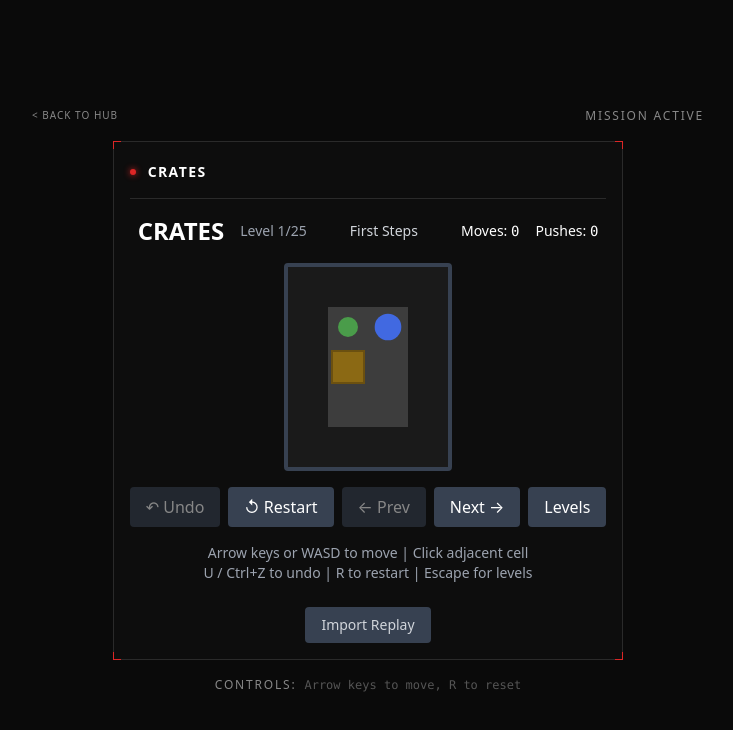
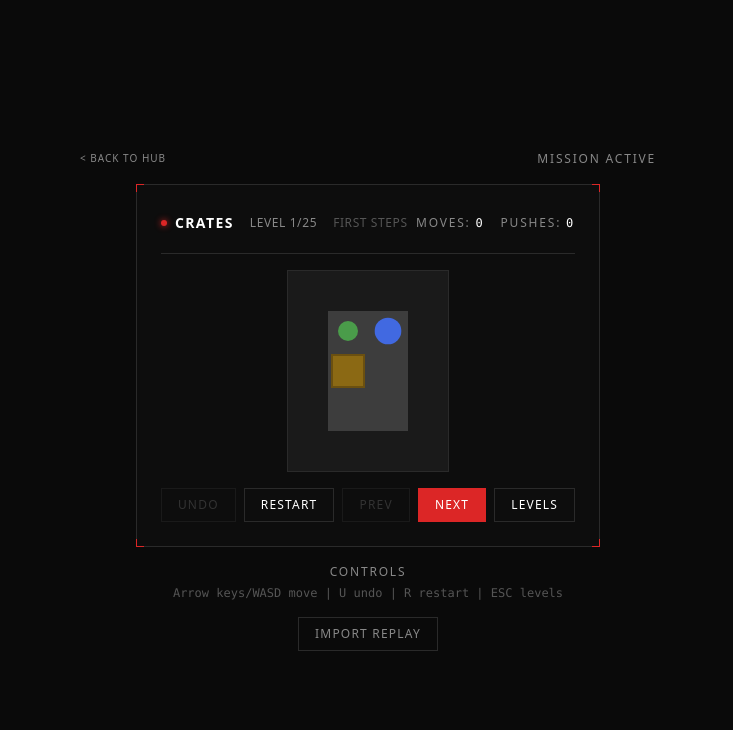
Before and after one commit to sudokatie/crates, a Next.js app: page /games/crates/ in a window 1280 px wide. Shown: the top 730 px of the page, without its empty margins (272-1005 px from the left). Built offline with nearby package versions, Linux system fonts and the light colour scheme.

Commit message:
complete mission control ui overhaul

```diff
--- a/src/app/page.tsx
+++ b/src/app/page.tsx
@@ -4,34 +4,8 @@ import { GameCanvas } from '@/components/GameCanvas';
 
 export default function Home() {
   return (
-    <main className="min-h-screen bg-[#0a0a0a] flex flex-col items-center justify-center p-4">
-      {/* Header */}
-      <div className="w-full max-w-2xl mb-4">
-        <div className="flex items-center justify-between">
-          <a href="/games/" className="mc-link">&lt; BACK TO HUB</a>
-          <span className="mc-header">MISSION ACTIVE</span>
-        </div>
-      </div>
-
-      {/* Game Panel */}
-      <div className="mc-panel p-4">
-        {/* Title Bar */}
-        <div className="flex items-center gap-3 mb-4 pb-3 border-b border-[#2a2a2a]">
-          <div className="mc-dot" />
-          <h1 className="mc-header-primary text-lg">CRATES</h1>
-        </div>
-
-        {/* Game Canvas */}
-        <GameCanvas />
-      </div>
-
-      {/* Controls */}
-      <div className="w-full max-w-2xl mt-4">
-        <div className="flex items-center justify-center gap-2">
-          <span className="mc-header text-[10px]">CONTROLS:</span>
-          <span className="text-[#555555] text-xs font-mono">Arrow keys to move, R to reset</span>
-        </div>
-      </div>
+    <main className="min-h-screen bg-[#0a0a0a]">
+      <GameCanvas />
     </main>
   );
 }
--- a/src/components/Controls.tsx
+++ b/src/components/Controls.tsx
@@ -21,47 +21,50 @@ export function Controls({
   canPrev,
   canNext,
 }: ControlsProps) {
-  const buttonClass = "px-4 py-2 bg-gray-700 text-white rounded hover:bg-gray-600 disabled:opacity-50 disabled:cursor-not-allowed transition-colors";
+  const buttonBase = "px-4 py-2 text-xs tracking-widest font-medium transition-colors border";
+  const buttonEnabled = "bg-transparent border-[#2a2a2a] text-white hover:border-[#dc2626]";
+  const buttonDisabled = "bg-transparent border-[#1a1a1a] text-[#333333] cursor-not-allowed";
+  const buttonPrimary = "bg-[#dc2626] border-[#dc2626] text-white hover:bg-[#b91c1c]";
 
   return (
     <div className="flex flex-wrap justify-center gap-2">
       <button
         onClick={onUndo}
         disabled={!canUndo}
-        className={buttonClass}
+        className={`${buttonBase} ${canUndo ? buttonEnabled : buttonDisabled}`}
         title="Undo (U or Ctrl+Z)"
       >
-        ↶ Undo
+        UNDO
       </button>
       <button
         onClick={onRestart}
-        className={buttonClass}
+        className={`${buttonBase} ${buttonEnabled}`}
         title="Restart level (R)"
       >
-        ↺ Restart
+        RESTART
       </button>
       <button
         onClick={onPrev}
         disabled={!canPrev}
-        className={buttonClass}
+        className={`${buttonBase} ${canPrev ? buttonEnabled : buttonDisabled}`}
         title="Previous level (P)"
       >
-        ← Prev
+        PREV
       </button>
       <button
         onClick={onNext}
         disabled={!canNext}
-        className={buttonClass}
+        className={`${buttonBase} ${canNext ? buttonPrimary : buttonDisabled}`}
         title="Next level (N)"
       >
-        Next →
+        NEXT
       </button>
       <button
         onClick={onLevelSelect}
-        className={buttonClass}
+        className={`${buttonBase} ${buttonEnabled}`}
         title="Level select (Escape)"
       >
-        Levels
+        LEVELS
       </button>
     </div>
   );
--- a/src/components/GameCanvas.tsx
+++ b/src/components/GameCanvas.tsx
@@ -158,9 +158,20 @@ export function GameCanvas() {
   const totalLevels = gameRef.current?.getLevelCount() ?? 20;
 
   return (
-    <div className="flex flex-col items-center gap-4">
+    <div className="min-h-screen flex flex-col items-center justify-center p-4">
+      {/* Header */}
+      <div className="w-full max-w-xl mb-4">
+        <div className="flex items-center justify-between">
+          <a href="/games/" className="mc-link">&lt; BACK TO HUB</a>
+          <span className="mc-header">MISSION ACTIVE</span>
+        </div>
+      </div>
+
+      {/* Game Panel */}
+      <div className="mc-panel p-6">
         {/* HUD */}
         {gameState && (
+          <div className="mb-4 pb-4 border-b border-[#2a2a2a]">
             <HUD
               levelIndex={gameState.levelIndex}
               levelName={gameState.levelName}
@@ -170,46 +181,47 @@ export function GameCanvas() {
               dailyMode={gameState.dailyMode}
               dailyProgress={gameState.dailyProgress}
             />
+          </div>
         )}
 
         {/* Canvas Container */}
-      <div className="relative flex items-center justify-center">
+        <div className="relative flex items-center justify-center mb-4">
           <canvas
             ref={canvasRef}
-          className="border-4 border-gray-700 rounded"
+            className="border border-[#2a2a2a]"
             style={{ imageRendering: 'pixelated' }}
           />
 
           {/* Win Overlay - only show in daily mode since normal mode shows ReplayView */}
           {gameState?.status === 'won' && !dailyResult && gameState.dailyMode && (
-          <div className="absolute inset-0 flex flex-col items-center justify-center bg-black/80 rounded">
-            <h2 className="text-3xl font-bold text-green-400 mb-2">SOLVED!</h2>
-            <p className="text-white mb-1">Moves: {gameState.moves}</p>
-            <p className="text-white mb-4">Pushes: {gameState.pushes}</p>
+            <div className="absolute inset-0 flex flex-col items-center justify-center bg-black/80">
+              <h2 className="mc-header-primary text-2xl mb-4">SOLVED</h2>
+              <div className="text-[#888888] text-xs tracking-wider mb-1">MOVES: <span className="text-white font-mono">{gameState.moves}</span></div>
+              <div className="text-[#888888] text-xs tracking-wider mb-4">PUSHES: <span className="text-white font-mono">{gameState.pushes}</span></div>
               {gameState.dailyProgress && (
-              <p className="text-amber-400 mb-2">
-                Daily: {gameState.dailyProgress.current}/{gameState.dailyProgress.total}
-              </p>
+                <div className="text-[#dc2626] text-xs tracking-wider mb-4">
+                  DAILY {gameState.dailyProgress.current}/{gameState.dailyProgress.total}
+                </div>
               )}
-            <p className="text-gray-300 animate-pulse">Press SPACE for next level</p>
+              <p className="text-[#555555] text-xs tracking-wider animate-pulse">PRESS SPACE FOR NEXT LEVEL</p>
             </div>
           )}
 
           {/* Replay playback overlay */}
           {isReplaying && (
-          <div className="absolute top-0 left-0 right-0 p-2 bg-black/70 flex items-center gap-2">
-            <span className="text-blue-400 text-sm font-bold">REPLAY</span>
-            <div className="flex-1 h-2 bg-gray-700 rounded overflow-hidden">
+            <div className="absolute top-0 left-0 right-0 p-2 bg-black/80 flex items-center gap-2 border-b border-[#2a2a2a]">
+              <span className="text-[#dc2626] text-xs tracking-wider">REPLAY</span>
+              <div className="flex-1 h-1 bg-[#1a1a1a] overflow-hidden">
                 <div
-                className="h-full bg-blue-500 transition-all duration-100"
+                  className="h-full bg-[#dc2626] transition-all duration-100"
                   style={{ width: `${replayProgress * 100}%` }}
                 />
               </div>
               <button
                 onClick={handleStopReplay}
-              className="px-2 py-1 bg-red-600 hover:bg-red-500 text-white text-xs rounded"
+                className="px-2 py-1 bg-[#dc2626] hover:bg-[#b91c1c] text-white text-xs tracking-wider"
               >
-              Stop
+                STOP
               </button>
             </div>
           )}
@@ -228,11 +240,14 @@ export function GameCanvas() {
             canNext={gameState.levelIndex < totalLevels - 1}
           />
         )}
+      </div>
 
-      {/* Instructions */}
-      <div className="text-sm text-gray-400 text-center max-w-md">
-        <p>Arrow keys or WASD to move | Click adjacent cell</p>
-        <p>U / Ctrl+Z to undo | R to restart | Escape for levels</p>
+      {/* Footer */}
+      <div className="w-full max-w-xl mt-4">
+        <div className="flex flex-col items-center gap-1">
+          <span className="mc-header text-[10px]">CONTROLS</span>
+          <span className="text-[#555555] text-xs font-mono">Arrow keys/WASD move | U undo | R restart | ESC levels</span>
+        </div>
       </div>
 
       {/* Level Select Modal */}
@@ -279,9 +294,9 @@ export function GameCanvas() {
       {!isReplaying && !showLevelSelect && !dailyResult && !showReplayView && (
         <button
           onClick={() => setShowReplayImport(true)}
-          className="mt-2 px-4 py-2 bg-gray-700 hover:bg-gray-600 text-gray-300 text-sm rounded transition-colors"
+          className="mt-4 px-4 py-2 bg-transparent border border-[#2a2a2a] text-[#888888] text-xs tracking-widest transition-colors hover:text-white hover:border-[#3a3a3a]"
         >
-          Import Replay
+          IMPORT REPLAY
         </button>
       )}
     </div>
--- a/src/components/HUD.tsx
+++ b/src/components/HUD.tsx
@@ -17,32 +17,33 @@ interface HUDProps {
 
 export function HUD({ levelIndex, levelName, moves, pushes, totalLevels, dailyMode, dailyProgress }: HUDProps) {
   return (
-    <div className="w-full max-w-xl flex justify-between items-center px-2 text-white">
+    <div className="w-full flex justify-between items-center text-white">
       <div className="flex items-center gap-4">
-        <h1 className="text-2xl font-bold">CRATES</h1>
+        <div className="flex items-center gap-2">
+          <div className="mc-dot" />
+          <h1 className="mc-header-primary text-lg">CRATES</h1>
+        </div>
         {dailyMode && dailyProgress ? (
-          <span className="text-sm text-amber-400">
-            Daily {dailyProgress.current}/{dailyProgress.total}
+          <span className="text-xs text-[#dc2626] tracking-wider">
+            DAILY {dailyProgress.current}/{dailyProgress.total}
           </span>
         ) : (
-          <span className="text-sm text-gray-400">
-            Level {levelIndex + 1}/{totalLevels}
+          <span className="text-xs text-[#888888] tracking-wider">
+            LEVEL {levelIndex + 1}/{totalLevels}
           </span>
         )}
+        <span className="text-xs text-[#555555] tracking-wider uppercase">{levelName}</span>
       </div>
-      <div className="text-sm text-gray-300">
-        {levelName}
-      </div>
-      <div className="flex gap-4 text-sm">
+      <div className="flex gap-4 text-xs">
         {dailyMode && dailyProgress ? (
           <>
-            <span>Total: <span className="font-mono text-amber-400">{dailyProgress.totalMoves}</span></span>
-            <span>This: <span className="font-mono">{moves}</span></span>
+            <span className="mc-header">TOTAL: <span className="font-mono text-[#dc2626]">{dailyProgress.totalMoves}</span></span>
+            <span className="mc-header">THIS: <span className="font-mono text-white">{moves}</span></span>
           </>
         ) : (
           <>
-            <span>Moves: <span className="font-mono">{moves}</span></span>
-            <span>Pushes: <span className="font-mono">{pushes}</span></span>
+            <span className="mc-header">MOVES: <span className="font-mono text-white">{moves}</span></span>
+            <span className="mc-header">PUSHES: <span className="font-mono text-white">{pushes}</span></span>
           </>
         )}
       </div>
```
Lines whose indentation alone changed are shown as unchanged.
